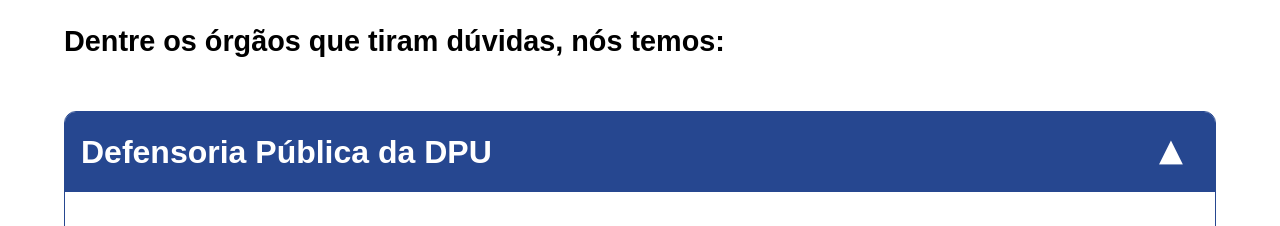
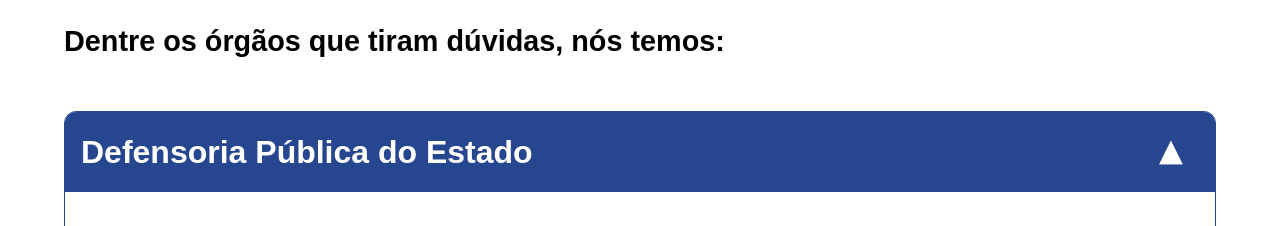
Before and after one commit to Soltonh/DifusaoCultural, a React (Vite) app: page /DifusaoCultural/orienta in a window 1280 px wide. Shown: the part 4240-4466 px from the top of the page. Built offline with nearby package versions, Linux system fonts and the light colour scheme.

Commit message:
Arrumando defensoria

```diff
--- a/src/components/barraPesquisa/barraPesquisa.tsx
+++ b/src/components/barraPesquisa/barraPesquisa.tsx
@@ -222,9 +222,9 @@ export const SEARCH_ITEMS: SearchItem[] = [
   },
   {
     id: "orienta5",
-    label: "Ajuda e orientação - Defensoria Pública da DPU",
+    label: "Ajuda e orientação - Defensoria Pública do Estado",
     path: "/orienta#orienta5",
-    keywords: ["dpu", "defensoria publica da uniao", "ajuda juridica"]
+    keywords: ["Estado", "defensoria publica da uniao", "ajuda juridica"]
   },
   {
     id: "orienta6",
--- a/src/components/barranav/barranav.tsx
+++ b/src/components/barranav/barranav.tsx
@@ -249,7 +249,7 @@ const BarraNav: React.FC = () => {
                                 <Abarra onClick={() => navigate("/orienta#orienta2")}><LiSecund>Missão paz.</LiSecund></Abarra>
                                 <Abarra onClick={() => navigate("/orienta#orienta3")}><LiSecund>ACNUR.</LiSecund></Abarra>
                                 <Abarra onClick={() => navigate("/orienta#orienta4")}><LiSecund>Abraço cultural.</LiSecund></Abarra>
-                                <Abarra onClick={() => navigate("/orienta#orienta5")}><LiSecund>Defensoria Pública da DPU.</LiSecund></Abarra>
+                                <Abarra onClick={() => navigate("/orienta#orienta5")}><LiSecund>Defensoria Pública do Estado.</LiSecund></Abarra>
                                 <Abarra onClick={() => navigate("/orienta#orienta5")}><LiSecund>Organização Internacional para as Migrações.</LiSecund></Abarra>
                             </ul>
                     </UlPrincipal>
--- a/src/pages/orienta/orienta.tsx
+++ b/src/pages/orienta/orienta.tsx
@@ -153,7 +153,7 @@ const TelaOrienta: React.FC = () => {
                 <H3>Dentre os órgãos que tiram dúvidas, nós temos:</H3>
                 <SanfonaTextos
                     items={[
-                        {id: "orienta5", titulo: (<><H2>Defensoria Pública da DPU</H2></>),
+                        {id: "orienta5", titulo: (<><H2>Defensoria Pública do Estado</H2></>),
                         conteudo:
                         (
                             <>
```
